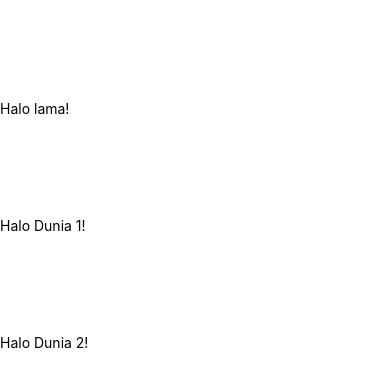
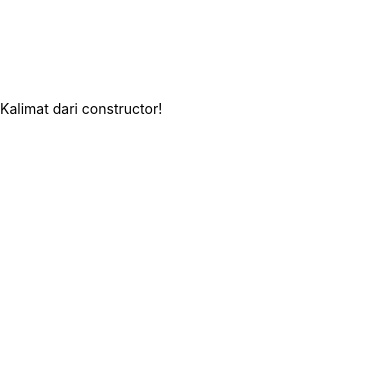
Before and after one commit to marengga/mobile-app-development, a React Native app: screen / in a window 390 px wide. Shown: the top 386 px of the page. Built offline with nearby package versions, Linux system fonts and the light colour scheme.

Commit message:
Day 2 - Constructor

```diff
--- a/App.js
+++ b/App.js
@@ -1,21 +1,17 @@
 import React, { Component } from 'react';
 import { Text, View } from 'react-native';
 
-var kalimatlama = "Halo lama!";
-const kalimat1 = "Halo Dunia 1!";
-let kalimat2 = "Halo Dunia 2!"
 export default class App extends Component {
+  constructor(){
+    super();
+    this.kalimat = "Kalimat dari constructor!";
+  }
+
   render() {
     return (
       <View>
         <Text style={{ marginTop: 100 }}>
-          {kalimatlama}
-        </Text>
-        <Text style={{ marginTop: 100 }}>
-          {kalimat1}
-        </Text>
-        <Text style={{ marginTop: 100 }}>
-          {kalimat2}
+          {this.kalimat}
         </Text>
       </View>
     );
```
